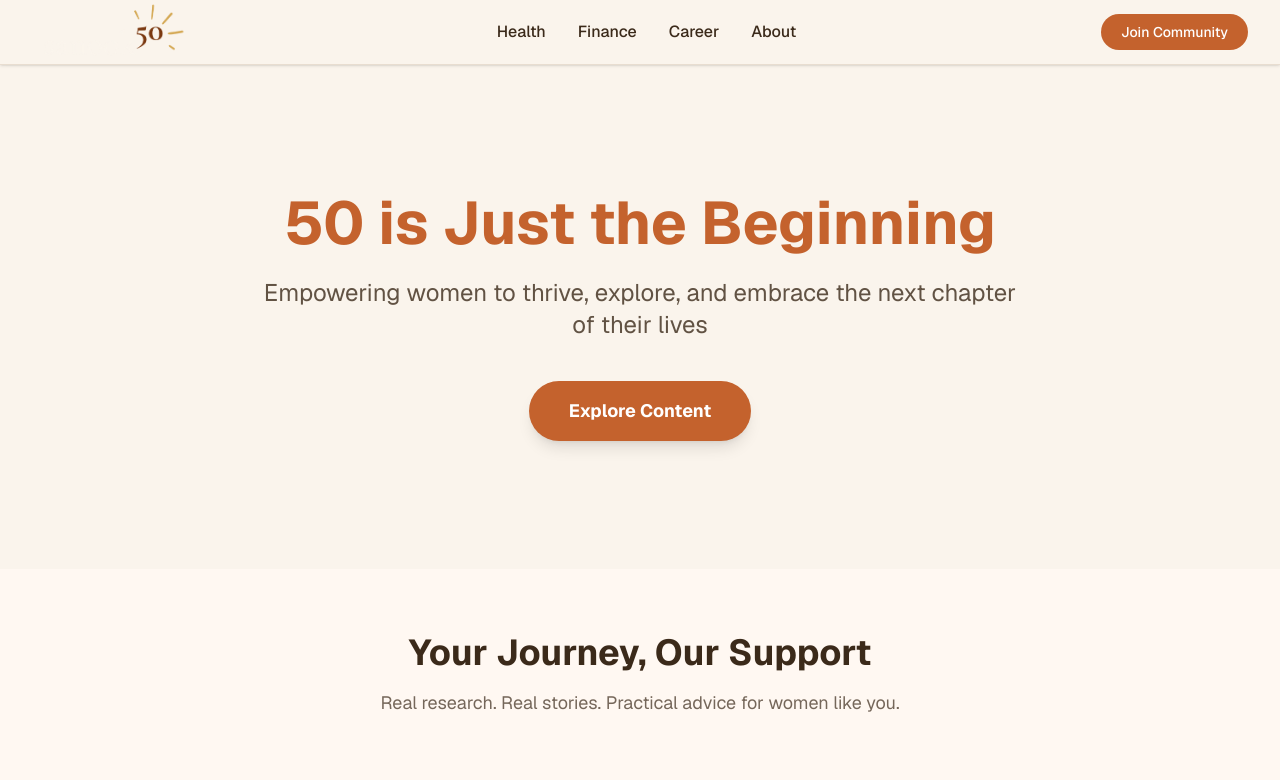
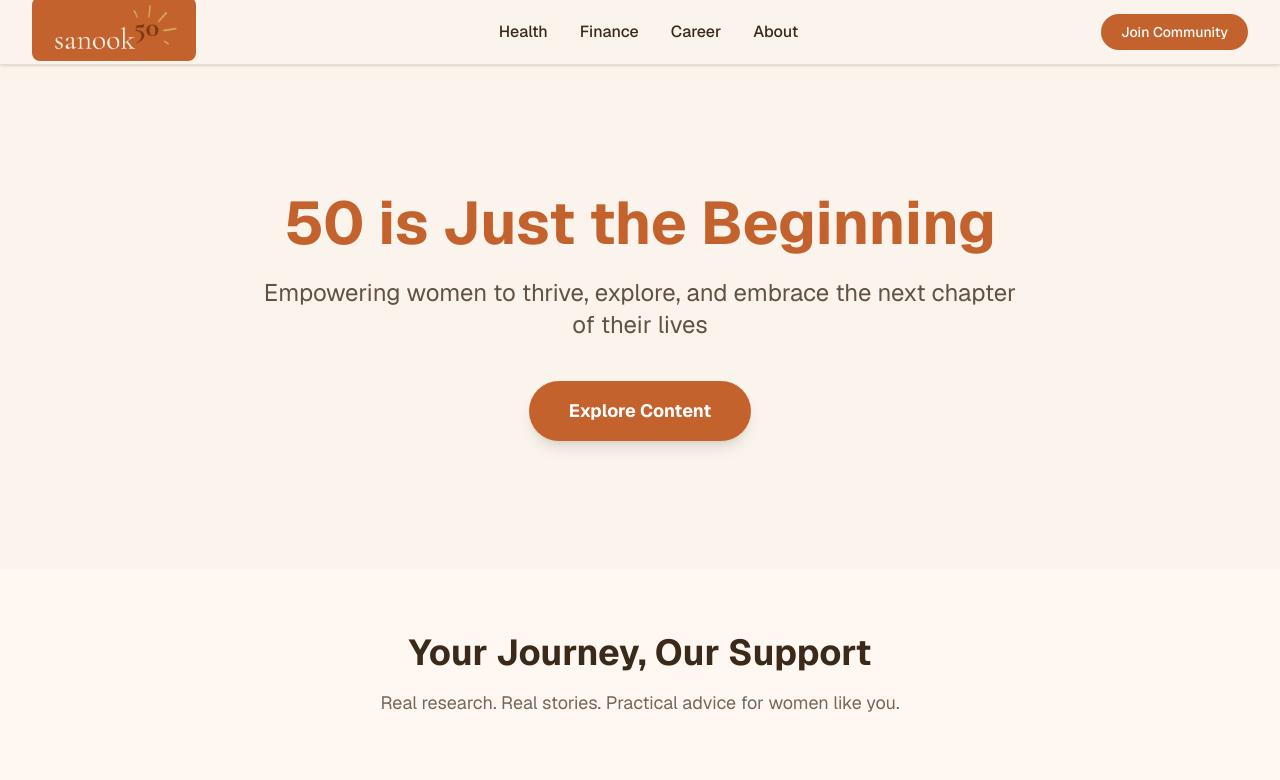
Before and after one commit to siriratkongdee/sanook50, a Next.js app: page / in a window 1280 px wide. Shown: the top 780 px of the page. Built offline with nearby package versions, Linux system fonts and the light colour scheme.

Commit message:
Fix logo - terracotta background behind transparent logo

```diff
--- a/app/layout.tsx
+++ b/app/layout.tsx
@@ -19,13 +19,15 @@ export default function RootLayout({ children }: { children: React.ReactNode })
           <div className="max-w-7xl mx-auto px-4 sm:px-6 lg:px-8">
             <div className="flex justify-between items-center h-16">
               <Link href="/">
-                <Image
-                  src="/sanook50_15x5_transparent.png"
-                  alt="Sanook50"
-                  width={160}
-                  height={54}
-                  className="object-contain"
-                />
+                <div style={{ backgroundColor: '#C4622D', borderRadius: '8px', padding: '4px 12px', display: 'inline-block' }}>
+                  <Image
+                    src="/sanook50_15x5_transparent.png"
+                    alt="Sanook50"
+                    width={140}
+                    height={47}
+                    className="object-contain"
+                  />
+                </div>
               </Link>
               <div className="hidden md:flex space-x-8">
                 <Link href="/health" className="font-medium transition-colors hover:opacity-70" style={{ color: '#3B2A1A' }}>Health</Link>
```
